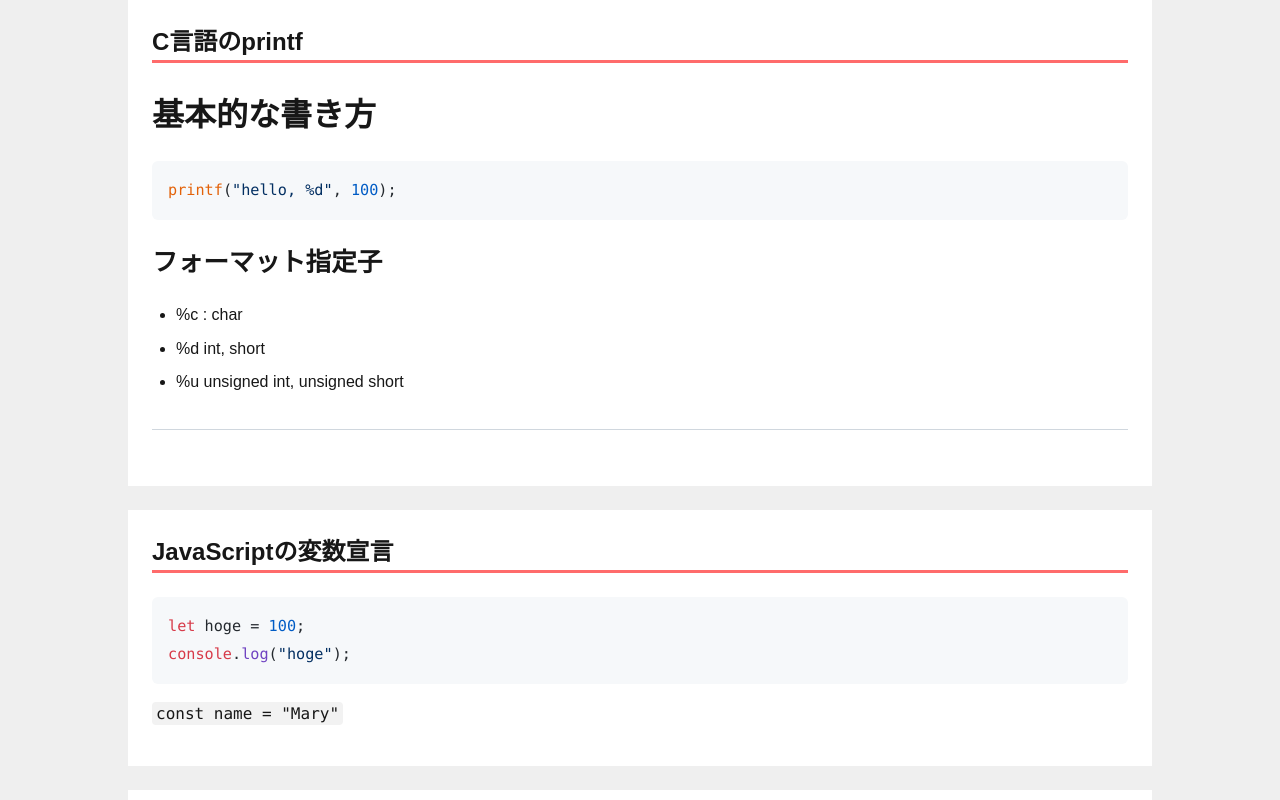
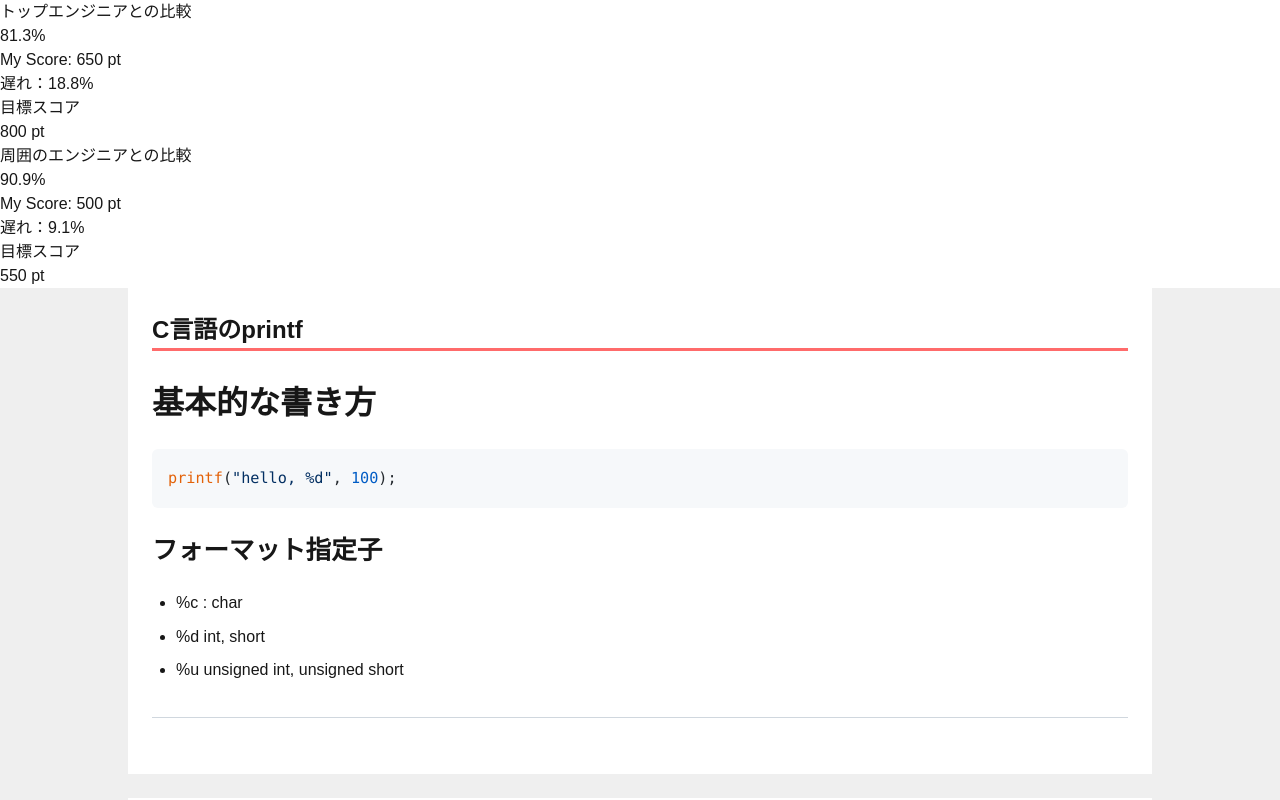
Before and after one commit to KinuGra/2511-egret-front, a Next.js app: page / in a window 1280 px wide. Shown: the top 800 px of the page. Built offline with nearby package versions, Linux system fonts and the light colour scheme.

Commit message:
add: (wip)(#20) エンジニア比較バーコンポーネント作成
スタイルは未実装

```diff
--- /dev/null
+++ b/src/app/profile/components/EngineerComparisonProgress.tsx
@@ -0,0 +1,27 @@
+export default function EngineerComparisonProgress({ comparison }) {
+  // percentageは数値として計算し、toFixed(1)は表示時のみにする
+  const rawPercentage = (comparison.myScore / comparison.targetScore) * 100;
+
+  // プログレスバーの長さ。100%を超えないように調整
+  const progressBarWidth = Math.min(100, rawPercentage).toFixed(1);
+
+  // 遅れ（ディレイ）。100%以下の場合のみ計算
+  const delayPercentage = Math.max(0, 100 - rawPercentage).toFixed(1);
+
+  return (
+    <>
+      <div>
+        <div>
+          <div>{comparison.title}</div>
+          <div>{rawPercentage.toFixed(1)}%</div>
+          <div>My Score: {comparison.myScore} pt</div>
+        </div>
+        <div>
+          <div>遅れ：{delayPercentage}%</div>
+          <div>目標スコア</div>
+          <div>{comparison.targetScore} pt</div>
+        </div>
+      </div>
+    </>
+  );
+}
--- a/src/app/profile/page.tsx
+++ b/src/app/profile/page.tsx
@@ -1,9 +1,13 @@
 import { Snippet } from "@/types/snippet";
 import SnippetCard from "./components/SnippetCard";
+import EngineerComparisonProgress from "./components/EngineerComparisonProgress";
 
 export default function ProfileScreen() {
 	return (
 		<>
+			<EngineerComparisonProgress comparison={topEngineerData} />
+			<EngineerComparisonProgress comparison={surroundingEngineerData} />
+
 			<div style={{ backgroundColor: "#efefef" }}>
 				{data.map((snippet) => (
 					<div key={snippet.id}>
@@ -91,3 +95,16 @@ async def read_item(item_id: int, q: str | None = None):
 `,
 	},
 ];
+
+const topEngineerData = {
+	title: "トップエンジニアとの比較",
+	myScore: 650,
+	targetScore: 800,
+	colorCode: "red",
+};
+const surroundingEngineerData = {
+	title: "周囲のエンジニアとの比較",
+	myScore: 500,
+	targetScore: 550,
+	colorCode: "orange",
+};
```
